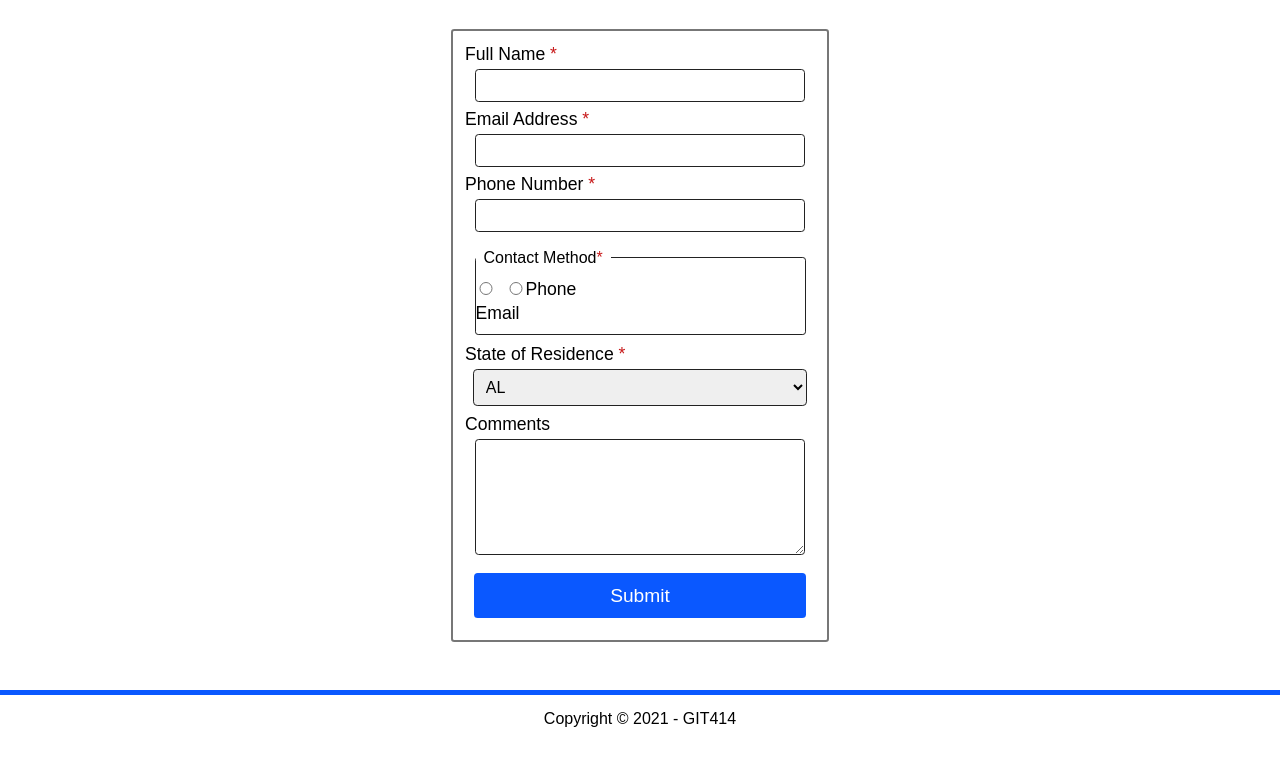
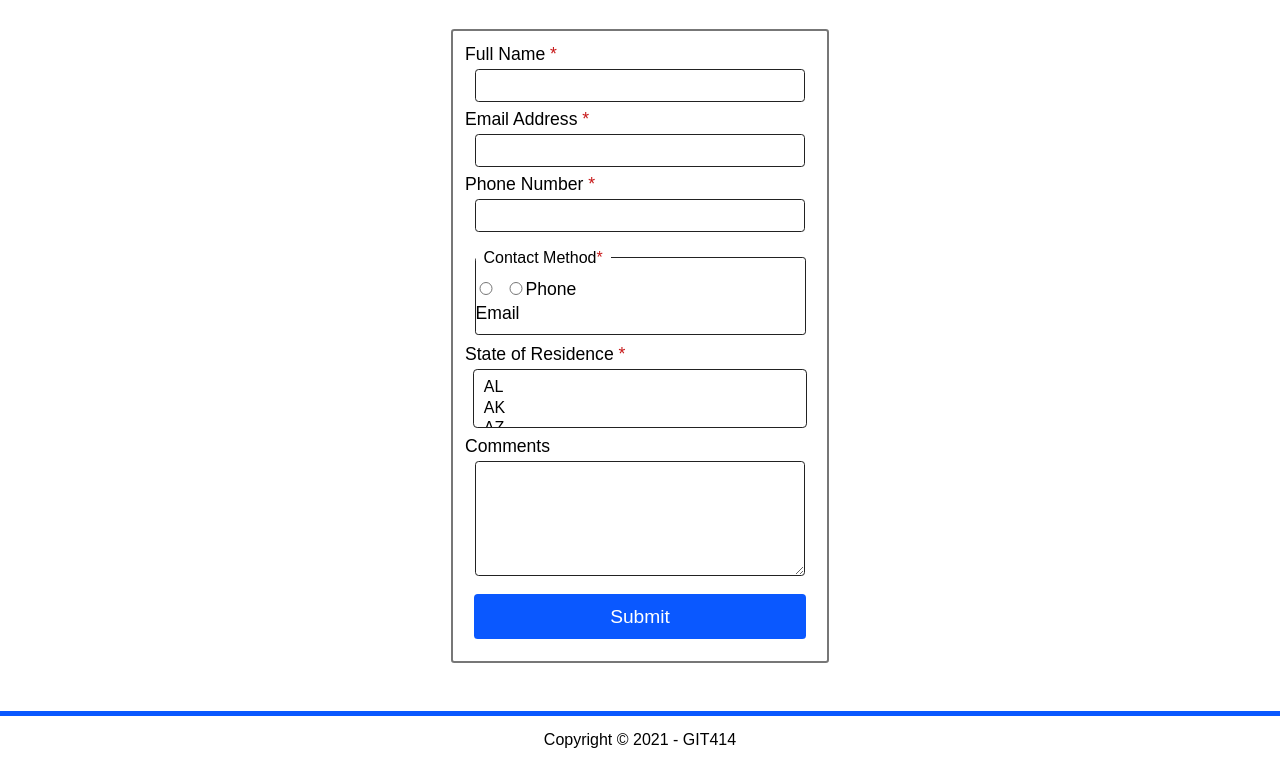
Before and after one commit to DakshaHegde/accessible-assignment, a plain HTML site: page index.html in a window 1280 px wide. Shown: the part 666-1430 px from the top of the page. Before the commit the page ends 1409 px from the top, so only its background shows below. Drawn offline with Linux system fonts and the light colour scheme.

Commit message:
Update index.html

```diff
--- a/index.html
+++ b/index.html
@@ -46,7 +46,7 @@
    </fieldset>
 
    <label for="state">State of Residence <span class="required" aria-hidden="true">*</span></label>
-   <select id="state" name="state" required size="1">
+   <select id="state" name="state" required size="2">
 
 
 	   <option value="state1">AL</option>
```
